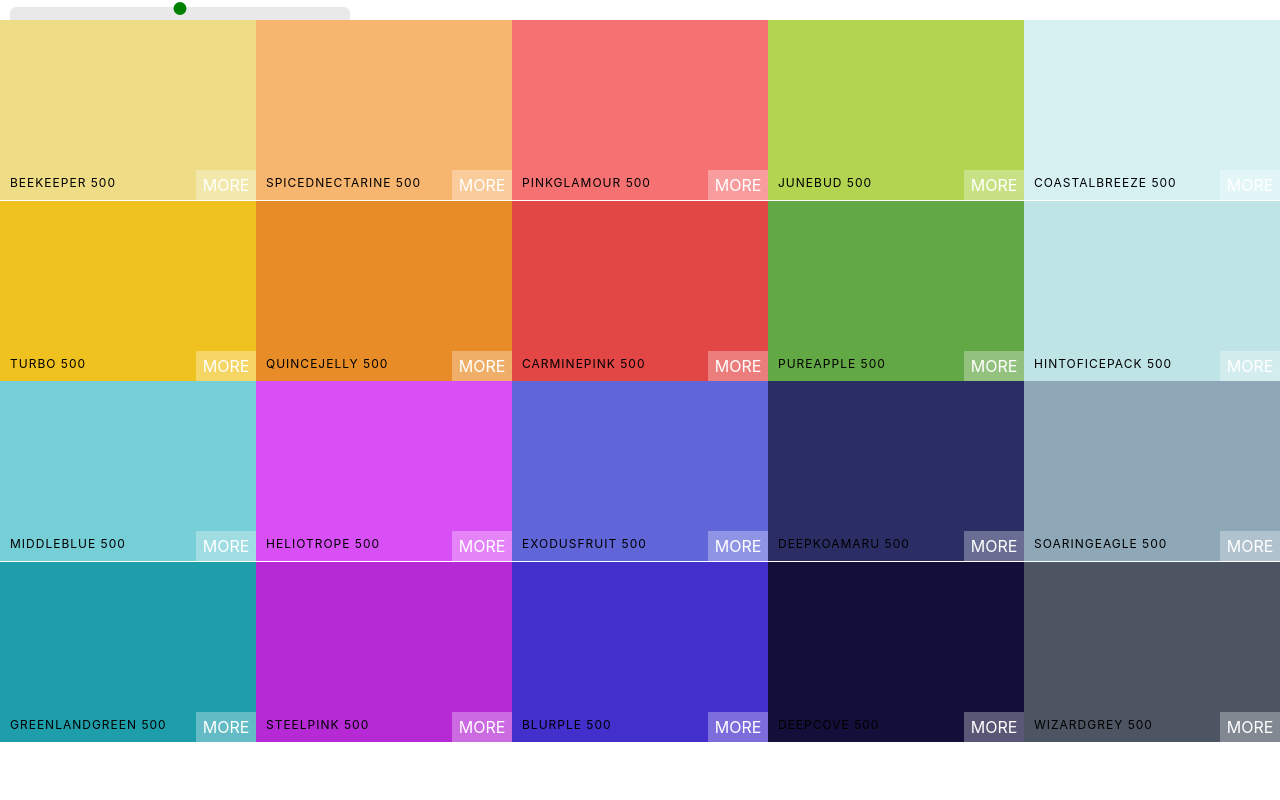
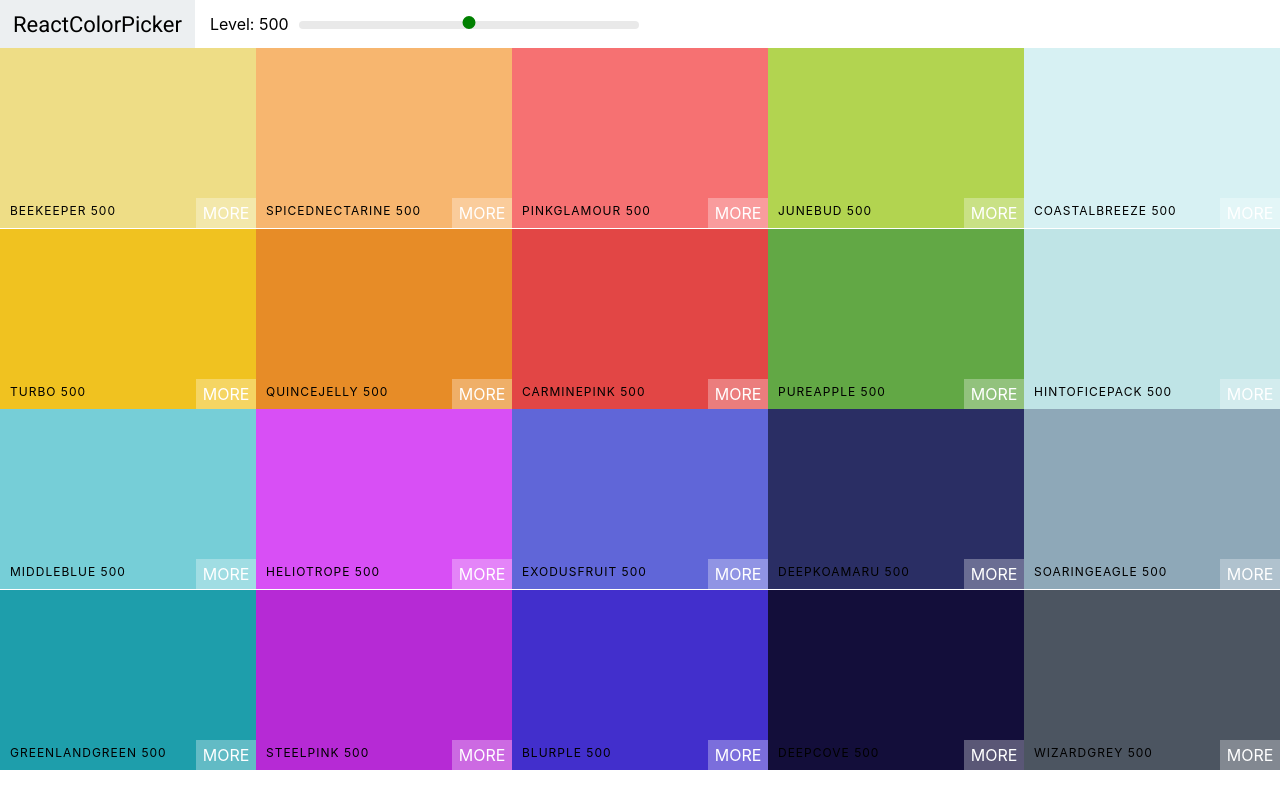
Before and after one commit to khach2010/color-app, a React (Create React App) app: page / in a window 1280 px wide. Built offline with nearby package versions, Linux system fonts and the light colour scheme.

Commit message:
add navbar and Roboto font

```diff
--- a/public/index.html
+++ b/public/index.html
@@ -10,6 +10,10 @@
       content="Web site created using create-react-app"
     />
     <link rel="apple-touch-icon" href="%PUBLIC_URL%/logo192.png" />
+    <link
+      href="https://fonts.googleapis.com/css2?family=Roboto:wght@100;400;500&display=swap"
+      rel="stylesheet"
+    />
     <!--
       manifest.json provides metadata used when your web app is installed on a
       user's mobile device or desktop. See https://developers.google.com/web/fundamentals/web-app-manifest/
--- /dev/null
+++ b/src/Navbar.css
@@ -0,0 +1,46 @@
+.Navbar {
+  display: flex;
+  align-items: center;
+  justify-content: flex-start;
+  height: 6vh;
+}
+
+.logo {
+  margin-right: 15px;
+  padding: 0 13px;
+  font-size: 22px;
+  background-color: #eceff1;
+  font-family: Roboto;
+  height: 100%;
+  display: flex;
+  align-items: center;
+}
+.logo a {
+  text-decoration: none;
+  color: black;
+}
+
+.slider {
+  width: 340px;
+  margin: 0 10px;
+  display: inline-block;
+}
+
+.rc-slider-track {
+  background-color: transparent;
+}
+
+.rc-slider-rail {
+  height: 8px;
+}
+
+.rc-slider-handle,
+.rc-slider-handle:active,
+.rc-slider-handle:focus,
+.rc-slider-handlehover {
+  background-color: green;
+  outline: none;
+  border: 2px solid green;
+  width: 13px;
+  height: 13px;
+}
--- /dev/null
+++ b/src/Navbar.js
@@ -0,0 +1,31 @@
+import React, { Component } from 'react';
+import Slider from 'rc-slider';
+import 'rc-slider/assets/index.css';
+import './Navbar.css';
+
+class Navbar extends Component {
+  render() {
+    const { level, changeLevel } = this.props;
+    return (
+      <header className='Navbar'>
+        <div className='logo'>
+          <a href='#'>ReactColorPicker</a>
+        </div>
+        <div className='slider-container'>
+          <span>Level: {level}</span>
+          <div className='slider'>
+            <Slider
+              defaultValue={level}
+              min={100}
+              max={900}
+              onAfterChange={changeLevel}
+              step={100}
+            />
+          </div>
+        </div>
+      </header>
+    );
+  }
+}
+
+export default Navbar;
--- a/src/Palette.css
+++ b/src/Palette.css
@@ -5,28 +5,3 @@
 .Palette-colors {
   height: 90%;
 }
-
-.slider {
-  width: 340px;
-  margin: 0 10px;
-  display: inline-block;
-}
-
-.rc-slider-track {
-  background-color: transparent;
-}
-
-.rc-slider-rail {
-  height: 80px;
-}
-
-.rc-slider-handle,
-.rc-slider-handle:active,
-.rc-slider-handle:focus,
-.rc-slider-handlehover {
-  background-color: green;
-  outline: none;
-  border: 2px solid green;
-  width: 13px;
-  height: 13px;
-}
--- a/src/Palette.js
+++ b/src/Palette.js
@@ -1,16 +1,15 @@
 import React, { Component } from 'react';
 import ColorBox from './ColorBox';
-import Slider from 'rc-slider';
-import 'rc-slider/assets/index.css';
+import Navbar from './Navbar';
 import './Palette.css';
 
 class Palette extends Component {
   constructor(props) {
     super(props);
     this.state = { level: 500 };
-    this.levelChange = this.levelChange.bind(this);
+    this.changeLevel = this.changeLevel.bind(this);
   }
-  levelChange(level) {
+  changeLevel(level) {
     this.setState({ level });
   }
 
@@ -24,17 +23,8 @@
 
     return (
       <div className='Palette'>
-        <div className='slider'>
-          <Slider
-            defaultValue={level}
-            min={100}
-            max={900}
-            onAfterChange={this.levelChange}
-            step={100}
-          />
-        </div>
-
         {/* Navbar goes here */}
+        <Navbar level={level} changeLevel={this.changeLevel} />
         <div className='Palette-colors'>{ColorBoxes}</div>
         {/* footer goes here */}
       </div>
```
